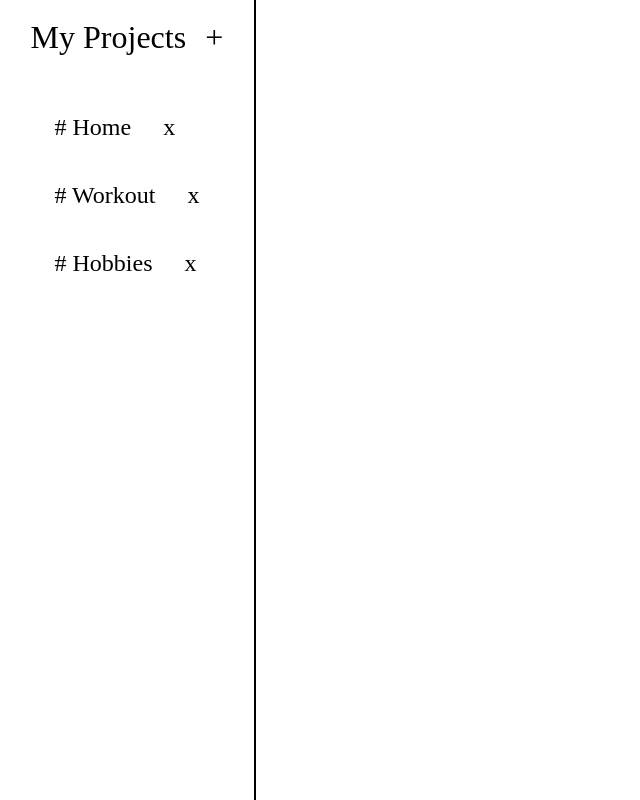
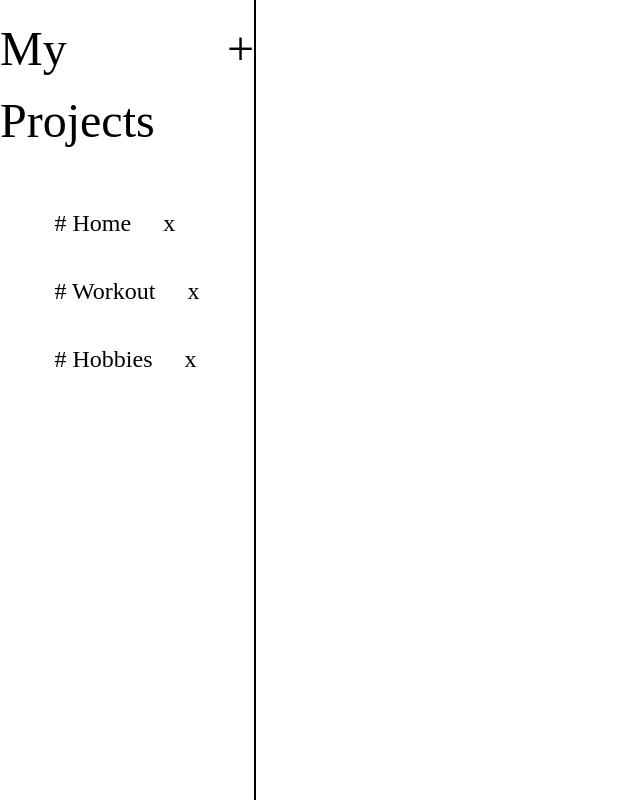
Before and after one commit to xhjayoub/To-do-list, a website built with webpack: page src/template.html in a window 1280 px wide. Shown: the whole page, without its empty margins (0-640 px from the left). Built offline with nearby package versions, Linux system fonts and the light colour scheme.

Commit message:
Imporve main header

```diff
--- a/src/styles.css
+++ b/src/styles.css
@@ -79,7 +79,7 @@ h6 {
 .mainHeader {
   display: flex;
   gap: 1.2rem;
-  font-size: 2rem;
+  font-size: 3rem;
   margin-top: 5%;
 }
 .projects {
@@ -93,3 +93,6 @@ h6 {
   display: flex;
   gap: 2rem;
 }
+#addProject {
+  cursor: pointer;
+}
```
